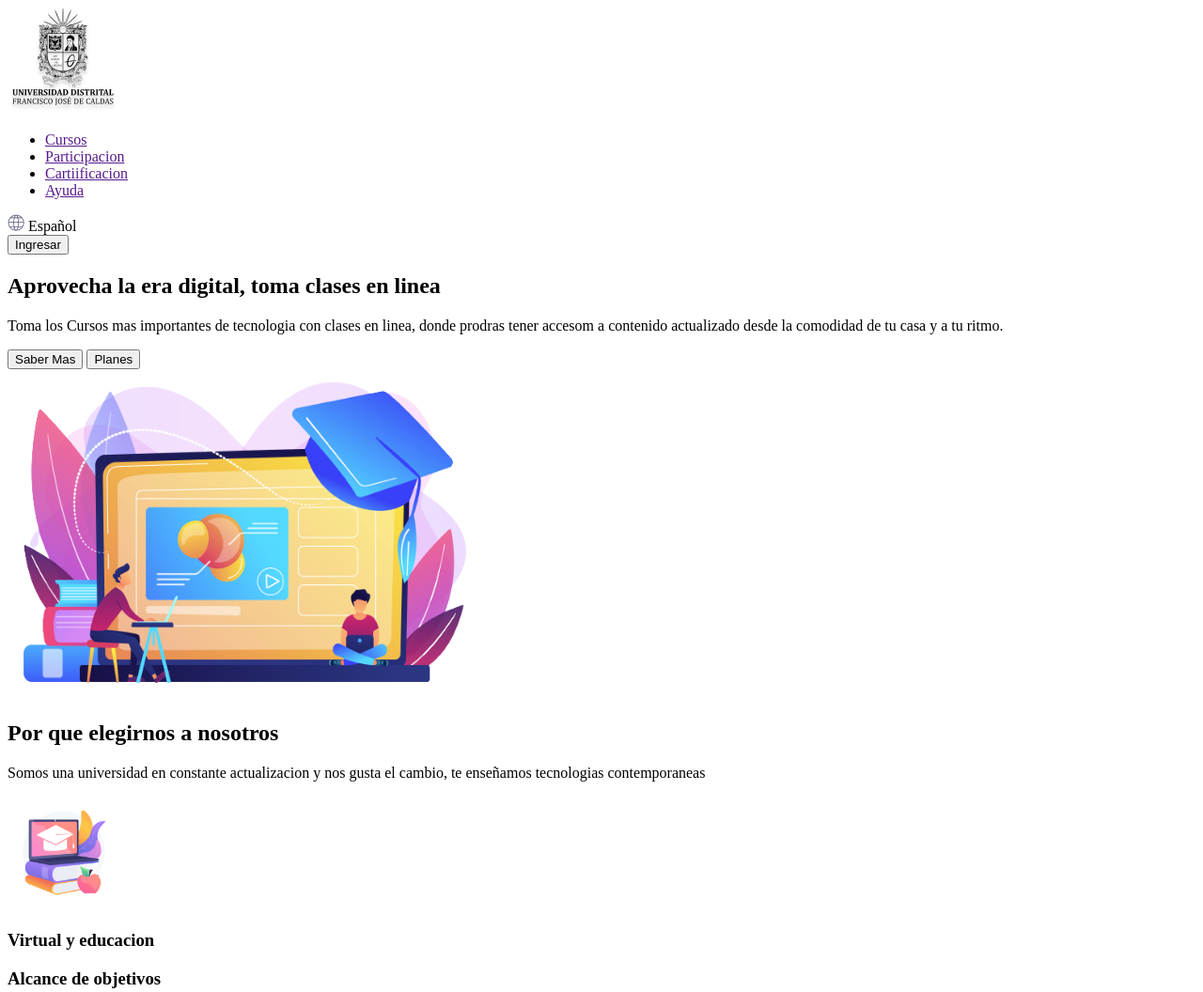
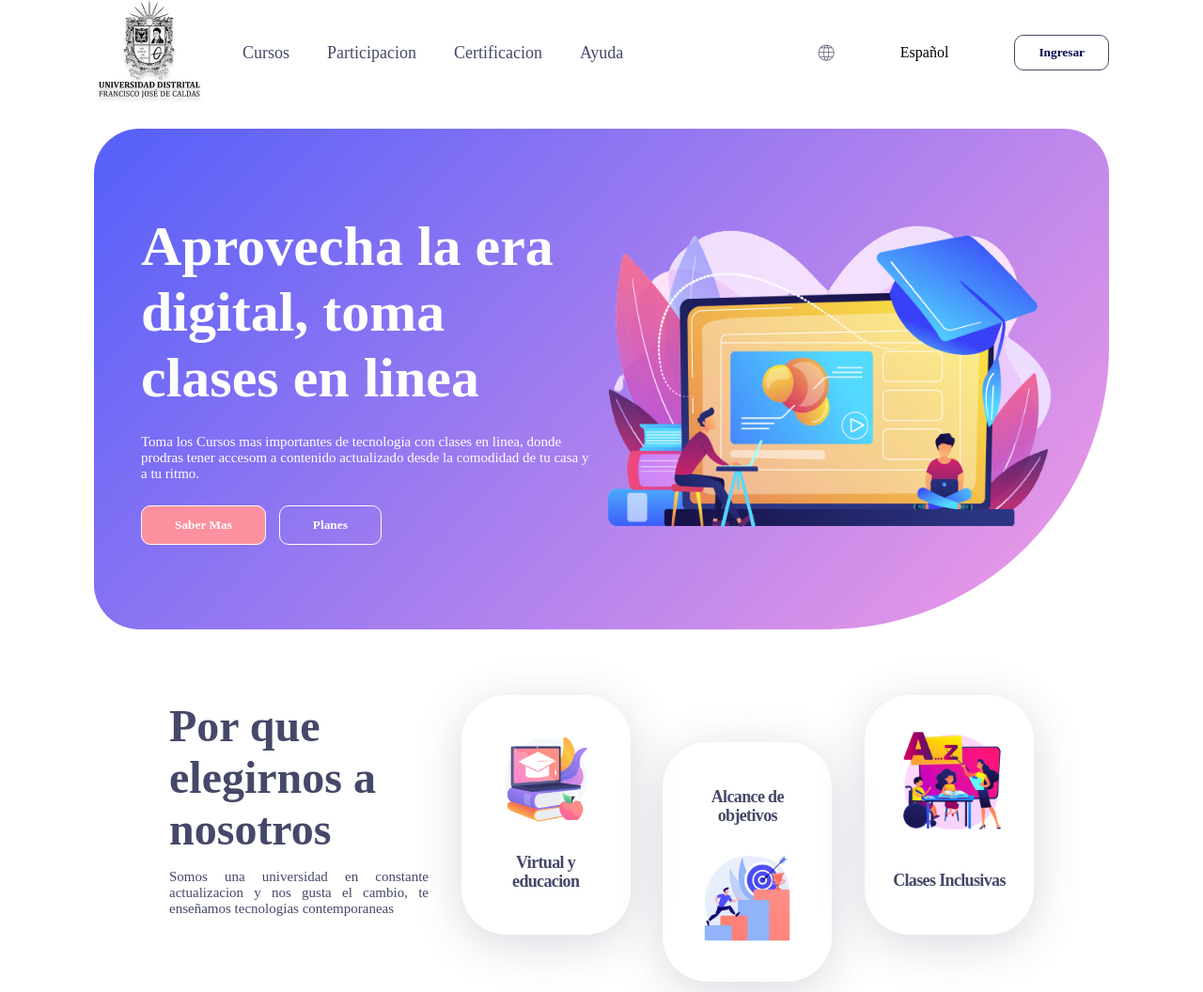
Before and after one commit to LauraAlbarracin/taller-9-full-stack, a plain HTML site: page Puntos 1-3/index.html in a window 1280 px wide. Shown: the top 1056 px of the page at 94% size. Drawn offline with Linux system fonts and the light colour scheme.

Commit message:
Finalizacion del punto 3

```diff
--- /dev/null
+++ b/Puntos 1-3/Styles/banner-styles.css
@@ -0,0 +1,49 @@
+#banner {
+    display: flex;
+    padding: 90px   50px;
+    margin: 25px 100px;
+    background: linear-gradient(313.18deg, #EE9AE5 3.28%, #5961F9 97.04%);
+    border-radius: 48px 48px 300px 48px;
+}
+h1{
+    margin: 0px;
+    color: #fff;
+    font-family: "Jost";
+    font-size: 60px;
+    font-weight: 600;
+    line-height: 70px;
+    letter-spacing: -0,64px;
+}
+#banner p{
+    margin: 25px 0px;
+    color: #fff;
+}
+a {
+    font-family: "Jost";
+    font-size: 18px;
+}
+button {
+    padding: 10px 25px;
+    font-family: "Jost";
+    font-weight:  bold;
+    border-radius: 10px;
+    cursor: pointer;
+}
+.button--white{
+    padding: 12px 35px;
+    background-color: transparent;
+    color: white;
+    border: 1px solid #fff;
+}
+.button--orange{
+    padding: 12px 35px;
+    margin-right: 10px;
+    background-color: #fd909e;
+    color: #fff;
+    border: 1px solid;
+}
+p{
+    font-family: 'Jost';
+    font-size: 15px;
+    font-weight: 300;
+}
--- /dev/null
+++ b/Puntos 1-3/Styles/footer-styles.css
@@ -0,0 +1,45 @@
+#footer {
+    display: flex;
+    justify-content: space-between;
+    align-items: center;
+
+    margin-top: 120px;
+    padding: 20px 100px;
+    background-color: #010851;
+    color: #fff;
+}
+
+.footer__info {
+    width: 35%;
+}
+
+input {
+    width: 220px;
+    padding: 12px 20px;
+    margin-right: -15px;
+    border: none;
+    border-radius: 10px;
+    background-color: #45486899;
+}
+
+.button--pink{
+    background-color: #ED80FD;
+    color: #fff;
+    border: none;
+}
+table{
+    font-family: 'Jost';
+    text-align: left;
+}
+tr{
+    height: 40px;
+}
+th{
+    height: 80px;
+}
+td{
+    padding-right: 50px;
+}
+td a{
+    color: #fff;
+}
--- /dev/null
+++ b/Puntos 1-3/Styles/general-styles.css
@@ -0,0 +1,35 @@
+a {
+    font-family: "Jost";
+    font-size: 18px;
+}
+
+button {
+    padding: 10px 25px;
+    font-family: "Jost";
+    font-weight:  bold;
+    border-radius: 10px;
+    cursor: pointer;
+}
+.button--orange{
+    margin-right: 10px;
+    background-color: #fd909e;
+    color: #fff;
+    border: none;
+}
+h2{
+    margin: 5px 0px;
+    color: #454868;
+    font-family: "Jost";
+    font-size: 48px;
+    line-height: 55px;
+    letter-spacing: -0,64px;
+}
+
+p{
+    font-family: 'Jost';
+    font-size: 15px;
+    font-weight: 300;
+}
+body{
+    margin: 0px;
+}
--- /dev/null
+++ b/Puntos 1-3/Styles/header-styles.css
@@ -0,0 +1,42 @@
+header {
+    display: flex;
+    justify-content: space-between;
+    margin: 0px 100px;
+}
+
+.header__navigation {
+    display: flex;
+    align-items: center;
+}
+
+nav ul {
+    display: flex;
+    gap: 40px;
+    list-style: none;
+}
+
+nav ul a {
+    color: #454868;
+    text-decoration: none;
+}
+
+.header__settings {
+    display: flex;
+    align-items: center;
+    gap: 70px;
+}
+
+.header__settings div {
+    display:  flex;
+    align-items: center;
+    gap: 10px;
+    font-family: "Jost";
+    font-weight: 300;
+    color: #454868;
+}
+
+.header__settings button {
+    background-color: transparent;
+    color: #010851;
+    border: 1px solid #454868;
+}
--- /dev/null
+++ b/Puntos 1-3/Styles/section-1-styles.css
@@ -0,0 +1,51 @@
+#section-1{
+    display: flex;
+    justify-content: space-between;
+    margin: 50px 100px;
+    padding: 20px 80px;
+}
+h2{
+    margin: 5px 0px;
+    color: #454868;
+    font-family: "Jost";
+    font-size: 48px;
+    line-height: 55px;
+    letter-spacing: -0,64px;
+}
+.section-1__info{
+    width: 30%;
+}
+.section-1__info p{
+    color: #454868;
+    text-align: justify;
+}
+.section-1__card {
+    display: flex;
+    flex-direction: column;
+    align-items: center;
+    justify-content: space-between;
+    width: min-content;
+
+    height: 195px;
+    padding: 30px;
+    border-radius: 48px;
+    box-shadow: 0px 10px 50px #45486833;
+}
+
+.section-1__card-down{
+    margin-top: 50px;
+}
+
+.section-1__card h3 {
+    font-family: 'Jost';
+    color: #454868;
+    font-size: 18px;
+    line-height: 20px;
+    letter-spacing: -0.64px;
+    text-align: center;
+}
+p{
+    font-family: 'Jost';
+    font-size: 15px;
+    font-weight: 300;
+}
--- /dev/null
+++ b/Puntos 1-3/Styles/section-2-styles.css
@@ -0,0 +1,22 @@
+p{
+    font-family: 'Jost';
+    font-size: 15px;
+    font-weight: 300;
+}
+#section-2{
+    padding: 20px 180px;
+    background-color: #ed80fd26;
+}
+
+.section-2__info{
+    display: flex;
+    gap: 35px;
+    margin: 70px 0px;
+}
+
+.section-2__sub-pink{
+    color: #ed80fd;
+}
+.Sub__blue{
+    color: blue;
+}
--- a/Puntos 1-3/index.html
+++ b/Puntos 1-3/index.html
@@ -3,6 +3,12 @@
 <head>
     <meta charset="UTF-8">
     <meta name="viewport" content="width=device-width, initial-scale=1.0">
+    <link rel="stylesheet" href="./Styles/general-styles.css">
+    <link rel="stylesheet" href="./Styles/header-styles.css">
+    <link rel="stylesheet" href="./Styles/banner-styles.css">
+    <link rel="stylesheet" href="./Styles/section-1-styles.css">
+    <link rel="stylesheet" href="./Styles/section-2-styles.css">
+    <link rel="stylesheet" href="./Styles/footer-styles.css">
     <title>UD Atenea Cursos</title>
 </head>
 <body>
@@ -13,7 +19,7 @@
                 <ul>
                     <li><a href="">Cursos</a></li>
                     <li><a href="">Participacion</a></li>
-                    <li><a href="">Cartiificacion</a></li>
+                    <li><a href="">Certificacion</a></li>
                     <li><a href="">Ayuda</a></li>
                 </ul>
             </nav>
@@ -23,8 +29,8 @@
         <div class="header__settings">
             <img src="./Public/imagenes/header-world.png" alt="World">
             <spam>Español</spam>
-        </div>
         <button>Ingresar</button>
+    </div>
     </header>
     <main>
         <section id="banner">
@@ -36,58 +42,61 @@
                         clases en linea, donde prodras tener accesom a contenido
                         actualizado desde la comodidad de tu casa y a tu ritmo.
                     </p>
+                    <button class="button--orange">Saber Mas</button>
+                    <button class="button--white">Planes</button>
                 </div>
-            </div>
-            <div>
-                <button class="button--orange">Saber Mas</button>
-                <button class="button--white">Planes</button>
             </div>
             <img src="./Public/imagenes/banner-online.png" alt="banner" width="500px" height="350px">
         </section>
         <section id="section-1">
-           <div class="section-1__info"></div>
+           <div class="section-1__info">
               <h2>Por que elegirnos a nosotros</h2>
               <p>
                  Somos una universidad en constante actualizacion
                  y nos gusta el cambio, te enseñamos tecnologias
                  contemporaneas
               </p>
+            </div>
            <div class="section-1__card">
             <img src="./Public/imagenes/section1-education.png" alt="education" width="120px" height="120px">
             <h3>Virtual y educacion</h3>
            </div>
-           <div class="section-1__card">
+           <div class="section-1__card section-1__card-down">
             <h3>Alcance de objetivos</h3>
             <img src="./Public/imagenes/section1-goals.png" alt="goals" width="120px" height="120px">
            </div>
-           <div class="section-1__card"></div>
+           <div class="section-1__card">
            <img src="./Public/imagenes/section1-teach.png" alt="teach" width="120px" height="120px">
             <h3>Clases Inclusivas</h3>
-           <section id="section-2"></section>
+        </div>
+           </section>
         </section>
         <section id="section-2">
-           <div class="section-2__info"></div>
+           <div class="section-2__info">
              <img src="./Public/imagenes/section2-tools.png" alt="tools" width="500px" height="350px">
              <div>
                 <h2>Brindaremos herramientas para tu aprendizaje</h2>
-                <h2>Sea efectivo</h2>
+                <h2 class="section-2__sub-pink">Sea efectivo</h2>
                 <p>
-                    Las herramientas digitales son nuestras aliadas y aprovechamos cada una de estas para brindarte la mejor experiencia en línea
+                    Las herramientas digitales son nuestras aliadas
+                    y aprovechamos cada una de estas brindarte la mejor experiencia en línea
                 </p>
                 <button class="button--orange">Saber mas</button>
              </div>
-           <div class="section-2_-info">
+            </div>
+           <div class="section-2__info">
              <div>
                 <h2>Eduacion pensando en </h2>
-                <h2>objetivos alcanzados</h2>
+                <h2 class="section-2__sub-pink">objetivos alcanzados</h2>
                 <p>
-                    Es importante para nosotros que las metas de cada uno de nuestros estudiantes sea alcanzada a través de nuestros cursos
+                    Es importante para que las metas de cada uno de nuestros estudiantes
+                    sea alcanzada a través de nuestros cursos.
                 </p>
                 <button class="button--orange">Saber mas</button>
             </div>
                 <img src="./Public/imagenes/section2-goals.png" alt="goals" width="500px" height="350px">
-
-        </section>
+        </div>
+    </section>
     </main>
     <footer id="footer">
         <div class="footer__info">
```
Also changed, not shown: Public 1/Images/Css.png (added).
